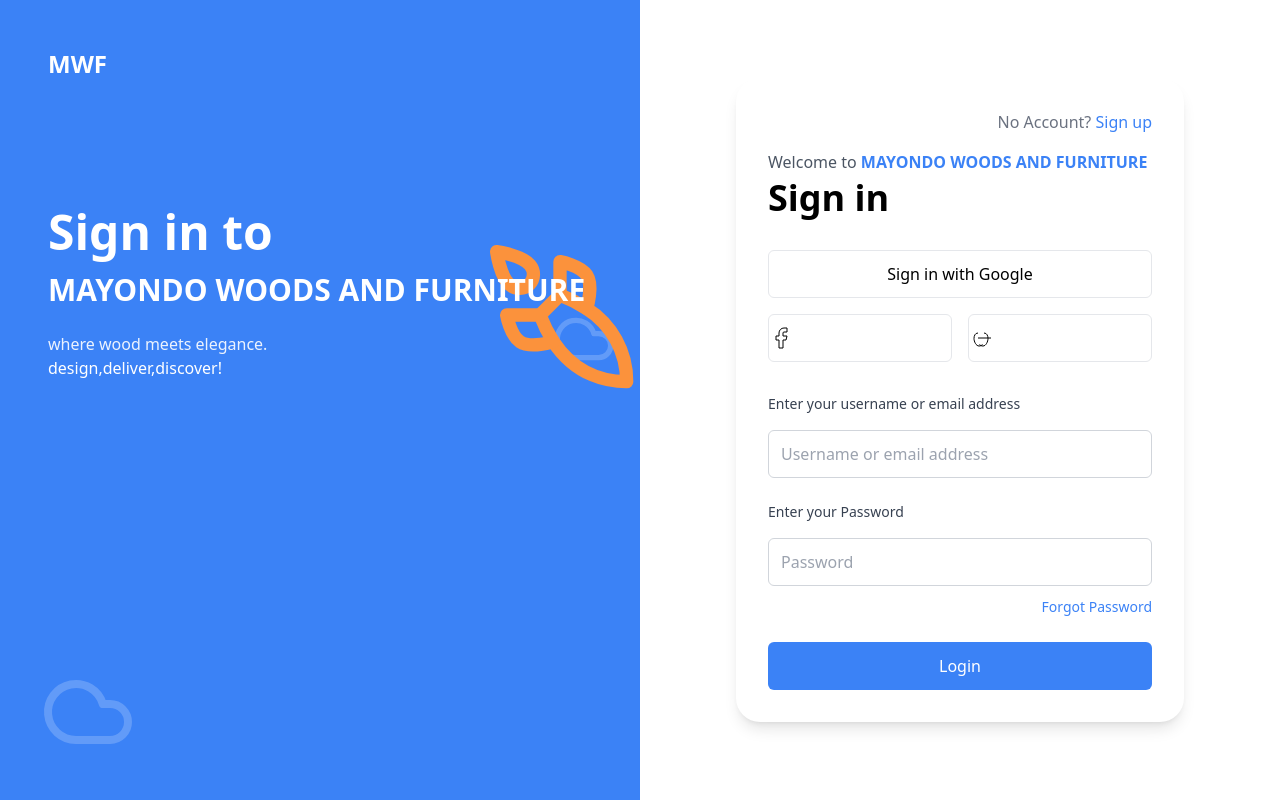
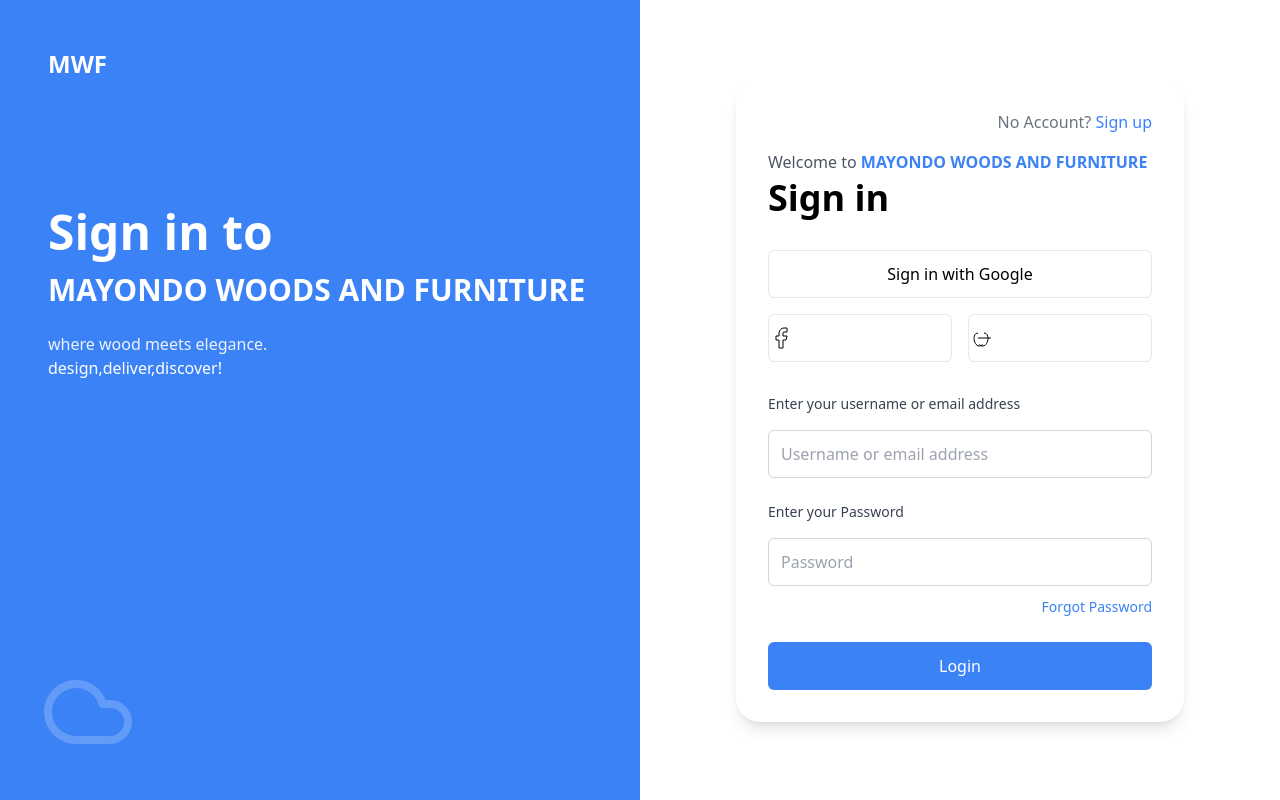
Before and after one commit to keren3-alpha/my-first-project, a plain HTML site: page index.html in a window 1280 px wide. Drawn offline with nearby package versions, Linux system fonts and the light colour scheme.

Commit message:
removed iconss

```diff
--- a/index.html
+++ b/index.html
@@ -36,37 +36,6 @@
             </p>
           </div>
         </div>
-
-        <!-- Decorative Elements -->
-        <div class="absolute right-0 top-1/3 transform translate-x-1/4">
-          <div class="relative w-64 h-64">
-            <svg class="text-white/20 absolute top-10 left-10 w-16 h-16" xmlns="http://www.w3.org/2000/svg" fill="none"
-              stroke="currentColor" stroke-width="2" stroke-linecap="round" stroke-linejoin="round" viewBox="0 0 24 24">
-              <path d="M17.5 19H9a7 7 0 1 1 6.71-9h1.79a4.5 4.5 0 1 1 0 9Z" />
-            </svg>
-
-            <svg class="text-white/20 absolute bottom-10 right-10 w-20 h-20" xmlns="http://www.w3.org/2000/svg"
-              fill="none" stroke="currentColor" stroke-width="2" stroke-linecap="round" stroke-linejoin="round"
-              viewBox="0 0 24 24">
-              <path d="M17.5 19H9a7 7 0 1 1 6.71-9h1.79a4.5 4.5 0 1 1 0 9Z" />
-            </svg>
-
-            <div class="absolute top-1/2 left-1/2 transform -translate-x-1/2 -translate-y-1/2">
-              <div class="relative w-40 h-40">
-                <svg class="text-orange-400 w-40 h-40 transform rotate-45" xmlns="http://www.w3.org/2000/svg"
-                  fill="none" stroke="currentColor" stroke-width="2" stroke-linecap="round" stroke-linejoin="round"
-                  viewBox="0 0 24 24">
-                  <path d="M4.5 16.5c-1.5 1.26-2 5-2 5s3.74-.5 5-2c.71-.84.7-2.13-.09-2.91a2.18 2.18 0 0 0-2.91-.09z" />
-                  <path
-                    d="m12 15-3-3a22 22 0 0 1 2-3.95A12.88 12.88 0 0 1 22 2c0 2.72-.78 7.5-6 11a22.35 22.35 0 0 1-4 2z" />
-                  <path d="M9 12H4s.55-3.03 2-4c1.62-1.08 5 0 5 0" />
-                  <path d="M12 15v5s3.03-.55 4-2c1.08-1.62 0-5 0-5" />
-                </svg>
-              </div>
-            </div>
-          </div>
-        </div>
-
         <svg class="text-white/20 absolute bottom-10 left-10 w-24 h-24" xmlns="http://www.w3.org/2000/svg" fill="none"
           stroke="currentColor" stroke-width="2" stroke-linecap="round" stroke-linejoin="round" viewBox="0 0 24 24">
           <path d="M17.5 19H9a7 7 0 1 1 6.71-9h1.79a4.5 4.5 0 1 1 0 9Z" />
```
